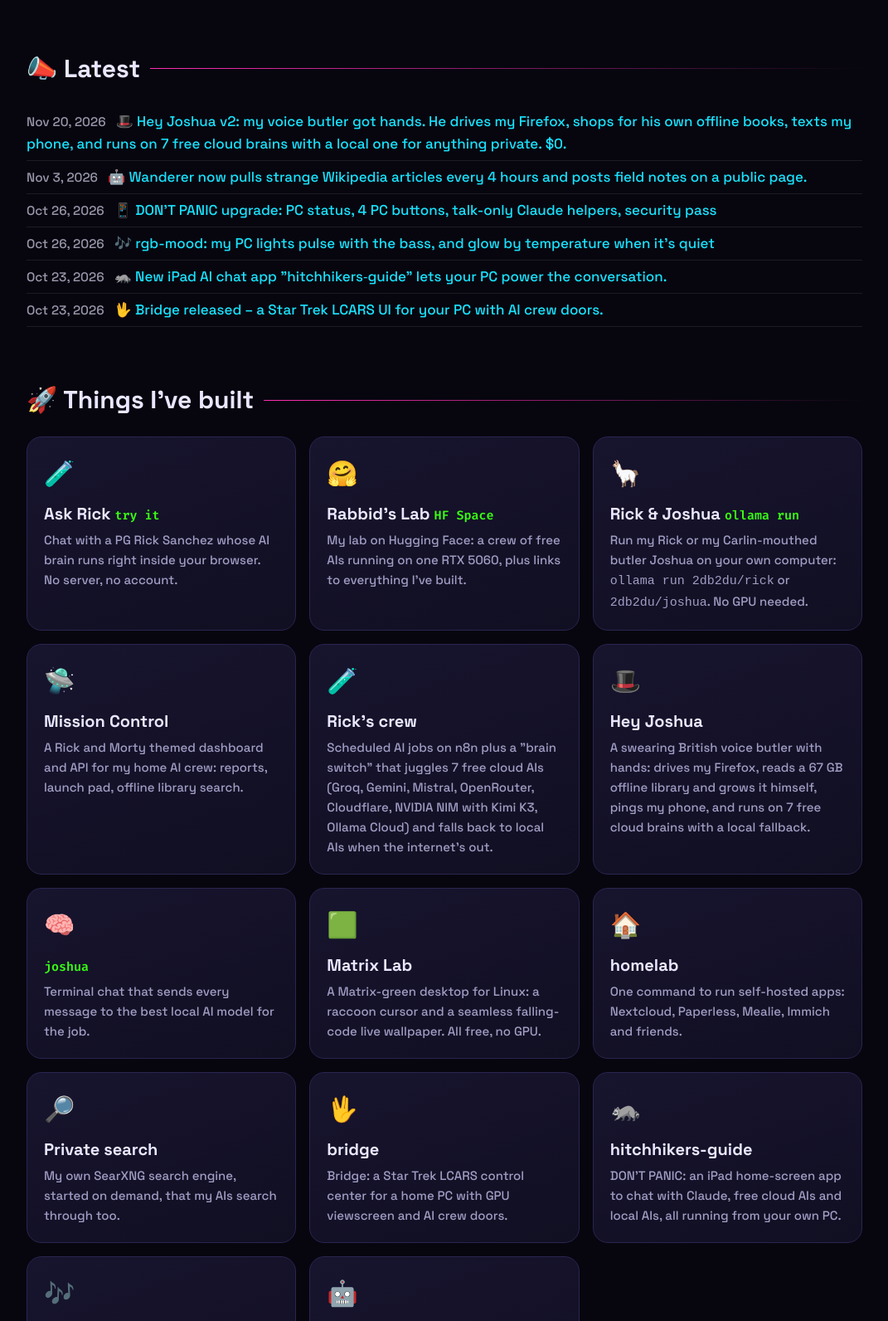
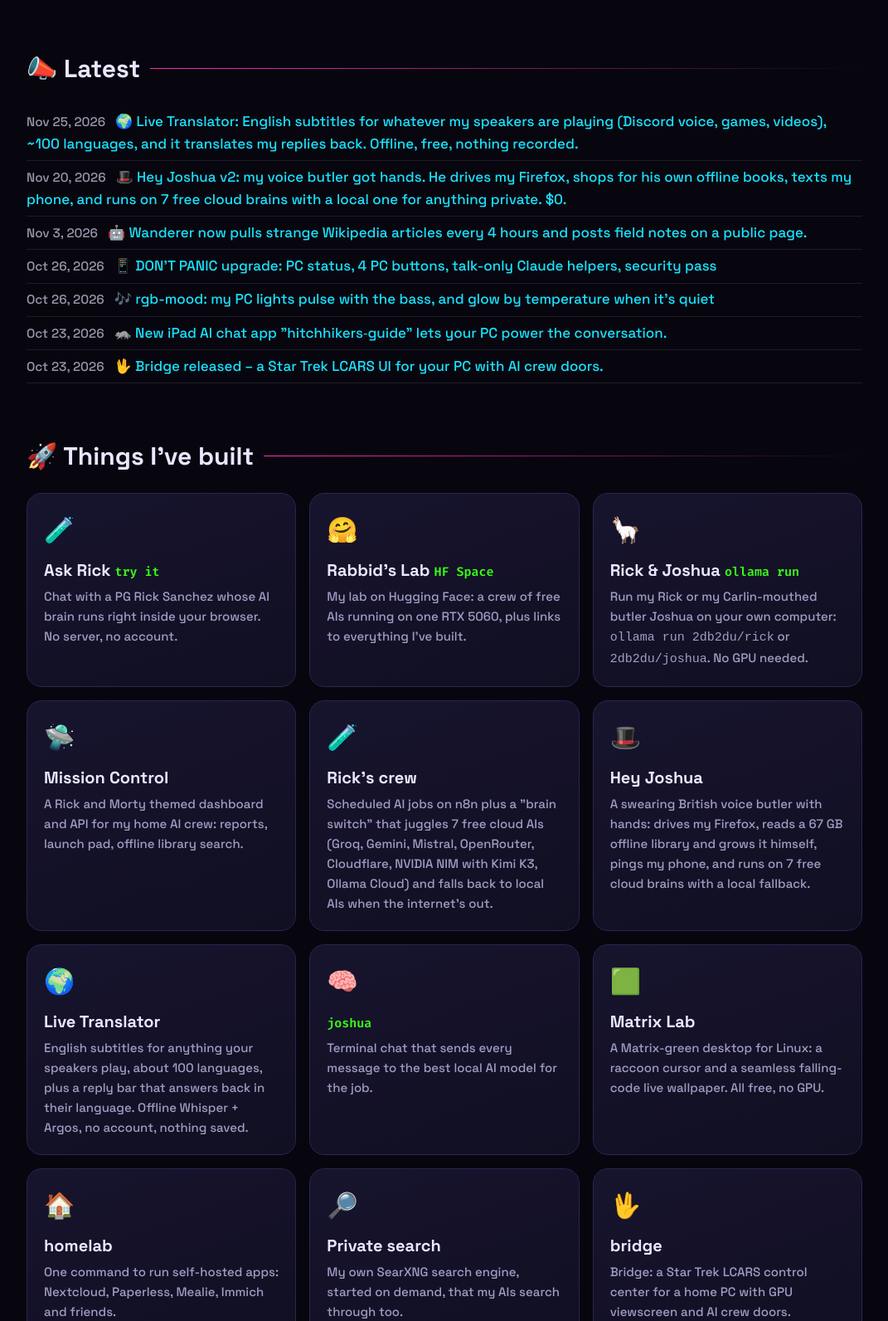
Before and after one commit to 2db2du-byte/2db2du-byte.github.io, a plain HTML site: page index.html in a window 1280 px wide. Shown: the part 1160-2752 px from the top of the page at 83% size, without its empty margins (104-1175 px from the left). Drawn offline with Linux system fonts and the light colour scheme.

Commit message:
Latest: Live Translator: English subtitles for whatever my speakers play, and replies back
Co-Authored-By: Claude Opus 5.5 <noreply@anthropic.com>

```diff
--- a/index.html
+++ b/index.html
@@ -137,6 +137,7 @@
     <h2>📣 Latest</h2>
     <ul class="latest">
         <!-- LATEST -->
+        <li><span class="when">Nov 25, 2026</span> 🌍 <a href="https://github.com/2db2du-byte/live-translator">Live Translator: English subtitles for whatever my speakers are playing (Discord voice, games, videos), ~100 languages, and it translates my replies back. Offline, free, nothing recorded.</a></li>
         <li><span class="when">Nov 20, 2026</span> 🎩 <a href="https://github.com/2db2du-byte/hey-joshua">Hey Joshua v2: my voice butler got hands. He drives my Firefox, shops for his own offline books, texts my phone, and runs on 7 free cloud brains with a local one for anything private. $0.</a></li>
         <li><span class="when">Nov 3, 2026</span> 🤖 <a href="https://github.com/2db2du-byte/wanderer">Wanderer now pulls strange Wikipedia articles every 4 hours and posts field notes on a public page.</a></li>
         <li><span class="when">Oct 26, 2026</span> 📱 <a href="https://github.com/2db2du-byte/hitchhikers-guide">DON&#x27;T PANIC upgrade: PC status, 4 PC buttons, talk-only Claude helpers, security pass</a></li>
@@ -155,6 +156,7 @@
       <a class="card" href="https://github.com/2db2du-byte/crew-dashboard"><div class="e">🛸</div><h3>Mission Control</h3><p>A Rick and Morty themed dashboard and API for my home AI crew: reports, launch pad, offline library search.</p></a>
       <a class="card" href="https://github.com/2db2du-byte/crew"><div class="e">🧪</div><h3>Rick's crew</h3><p>Scheduled AI jobs on n8n plus a "brain switch" that juggles 7 free cloud AIs (Groq, Gemini, Mistral, OpenRouter, Cloudflare, NVIDIA NIM with Kimi K3, Ollama Cloud) and falls back to local AIs when the internet's out.</p></a>
       <a class="card" href="https://github.com/2db2du-byte/hey-joshua"><div class="e">🎩</div><h3>Hey Joshua</h3><p>A swearing British voice butler with hands: drives my Firefox, reads a 67 GB offline library and grows it himself, pings my phone, and runs on 7 free cloud brains with a local fallback.</p></a>
+      <a class="card" href="https://github.com/2db2du-byte/live-translator"><div class="e">🌍</div><h3>Live Translator</h3><p>English subtitles for anything your speakers play, about 100 languages, plus a reply bar that answers back in their language. Offline Whisper + Argos, no account, nothing saved.</p></a>
       <a class="card" href="https://github.com/2db2du-byte/ai-router"><div class="e">🧠</div><h3><code>joshua</code></h3><p>Terminal chat that sends every message to the best local AI model for the job.</p></a>
       <a class="card" href="https://github.com/2db2du-byte/matrix-lab"><div class="e">🟩</div><h3>Matrix Lab</h3><p>A Matrix-green desktop for Linux: a raccoon cursor and a seamless falling-code live wallpaper. All free, no GPU.</p></a>
       <a class="card" href="https://github.com/2db2du-byte/homelab"><div class="e">🏠</div><h3>homelab</h3><p>One command to run self-hosted apps: Nextcloud, Paperless, Mealie, Immich and friends.</p></a>
```
